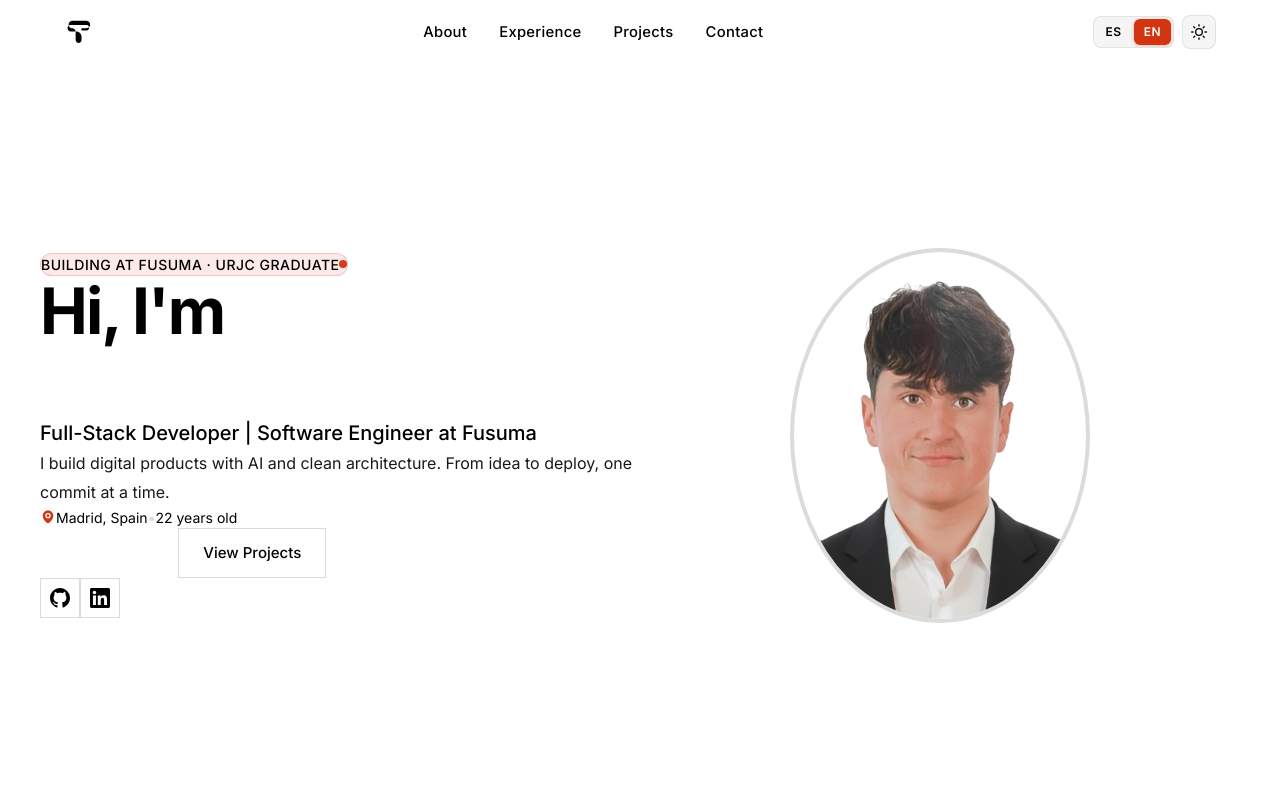
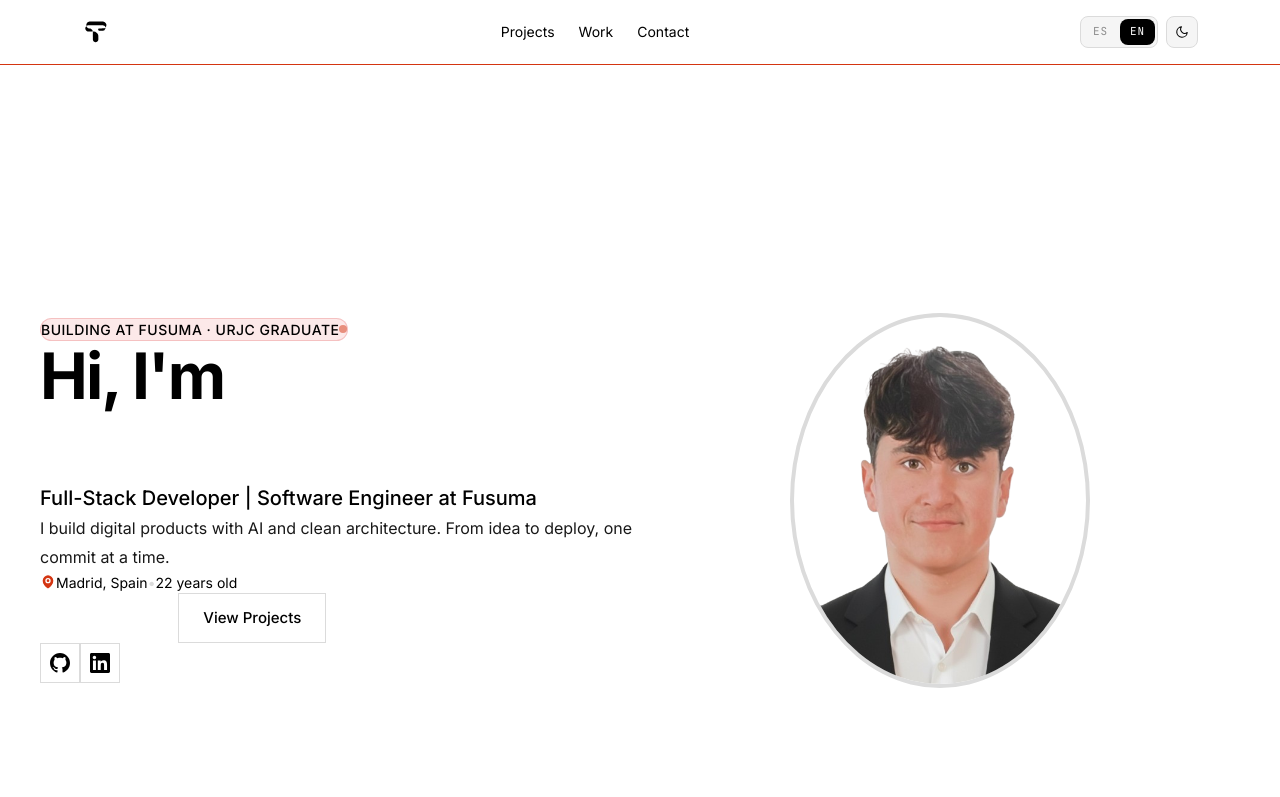
Before and after one commit to teijeiro7/teijeiro-portfolio, an Astro site: page / in a window 1280 px wide. Shown: the top 797 px of the page. Built offline with nearby package versions, Linux system fonts and the light colour scheme; Astro itself is replaced by a stand-in of ours.

Commit message:
refactor(nav): redesign header navigation
Text-based lang toggle, refined glassmorphism, cleaner mobile panel.

```diff
--- a/src/pages/components/nav.astro
+++ b/src/pages/components/nav.astro
@@ -3,23 +3,44 @@
 
 <header class="navbar" id="navbar">
   <div class="nav-container">
-    <a href="/" class="logo-link">
-      <img src="/images/logo.svg" alt="Cristian Teijeiro" class="logo-image" />
+    <a href="/" class="logo-link" aria-label="Cristian Teijeiro">
+      <svg class="logo-image" viewBox="0 0 1432 1432" role="img" aria-label="Cristian Teijeiro">
+        <g transform="translate(0.000000,1432.000000) scale(0.100000,-0.100000)" fill="currentColor" stroke="none">
+          <path d="M3860 12473 c-223 -13 -512 -93 -720 -198 -285 -144 -586 -449 -733
+-741 -30 -59 -80 -182 -117 -284 -22 -62 -50 -183 -59 -260 -31 -243 9 -718
+60 -728 9 -1 46 18 85 44 125 85 262 142 459 194 216 56 174 55 4180 55 3425
+0 3659 -1 3803 -18 123 -14 173 -25 264 -57 158 -57 259 -109 362 -186 256
+-194 401 -389 510 -686 10 -27 23 -48 30 -48 24 0 172 181 231 281 91 159 170
+336 199 451 46 178 51 220 51 438 0 182 -4 232 -23 330 -95 483 -362 883 -763
+1143 -186 121 -359 187 -642 244 l-132 27 -3495 1 c-1922 1 -3520 0 -3550 -2z"/>
+          <path d="M2163 10078 c-98 -94 -115 -113 -190 -217 -140 -194 -237 -428 -268
+-646 -27 -192 -28 -270 -6 -440 40 -315 125 -515 332 -775 213 -270 448 -418
+829 -523 l115 -32 1244 -3 c984 -2 1247 0 1258 10 12 10 14 27 9 83 -16 177
+-77 381 -163 545 -68 127 -96 170 -185 274 -167 197 -396 358 -658 464 -162
+65 -171 67 -555 97 -282 22 -485 68 -688 156 -121 53 -262 144 -427 275 -147
+117 -340 355 -422 519 -44 87 -105 233 -110 260 -7 40 -38 28 -115 -47z"/>
+          <path d="M11865 9369 c-166 -139 -442 -284 -635 -333 -250 -64 -152 -60 -1400
+-66 l-1135 -5 -68 -27 c-102 -40 -149 -71 -214 -143 -103 -111 -153 -237 -153
+-379 0 -123 13 -185 57 -274 45 -91 104 -158 193 -217 131 -87 17 -80 1245
+-80 l1090 0 95 24 c182 45 385 140 526 246 347 260 554 731 512 1164 -10 103
+-21 141 -40 141 -7 0 -40 -23 -73 -51z"/>
+          <path d="M5675 7380 l-120 -5 -3 -835 c-1 -459 2 -1391 8 -2070 7 -1015 12
+-1252 24 -1330 41 -258 145 -487 306 -674 115 -133 210 -215 344 -294 203
+-121 377 -176 642 -203 256 -26 579 46 798 178 357 215 580 526 669 932 20 93
+21 126 24 996 4 935 1 1046 -38 1279 -51 312 -171 621 -349 904 -124 197 -304
+395 -515 568 -416 342 -896 530 -1401 549 -82 3 -176 7 -209 8 -33 2 -114 1
+-180 -3z"/>
+        </g>
+      </svg>
     </a>
 
     <nav class="nav-menu" id="nav-menu">
-      <a href="#about" class="nav-link" data-i18="nav.about"
-        >About</a
-      >
-      <a href="#experience" class="nav-link" data-i18="nav.experience"
-        >Experience</a
-      >
       <a href="#projects" class="nav-link" data-i18="nav.projects">Projects</a>
+      <a href="#work" class="nav-link" data-i18="nav.work">Work</a>
       <a href="#contact" class="nav-link" data-i18="nav.contact">Contact</a>
     </nav>
 
     <div class="nav-actions">
-      <!-- Language Toggle - Text-based segmented control -->
       <div class="lang-toggle" id="language-toggle">
         <button class="lang-btn" data-lang="es" aria-label="Español">
           <span class="lang-text">ES</span>
@@ -29,7 +50,6 @@
         </button>
       </div>
 
-      <!-- Theme Toggle -->
       <button class="theme-toggle" id="theme-toggle" aria-label="Toggle theme">
         <svg
           class="sun-icon"
@@ -38,19 +58,19 @@
           viewBox="0 0 24 24"
           fill="none"
           stroke="currentColor"
-          stroke-width="2"
+          stroke-width="1.8"
           stroke-linecap="round"
           stroke-linejoin="round"
         >
-          <circle cx="12" cy="12" r="5"></circle>
-          <line x1="12" y1="1" x2="12" y2="3"></line>
-          <line x1="12" y1="21" x2="12" y2="23"></line>
-          <line x1="4.22" y1="4.22" x2="5.64" y2="5.64"></line>
-          <line x1="18.36" y1="18.36" x2="19.78" y2="19.78"></line>
-          <line x1="1" y1="12" x2="3" y2="12"></line>
-          <line x1="21" y1="12" x2="23" y2="12"></line>
-          <line x1="4.22" y1="19.78" x2="5.64" y2="18.36"></line>
-          <line x1="18.36" y1="5.64" x2="19.78" y2="4.22"></line>
+          <circle cx="12" cy="12" r="4"></circle>
+          <line x1="12" y1="2" x2="12" y2="4"></line>
+          <line x1="12" y1="20" x2="12" y2="22"></line>
+          <line x1="4.93" y1="4.93" x2="6.05" y2="6.05"></line>
+          <line x1="17.95" y1="17.95" x2="19.07" y2="19.07"></line>
+          <line x1="2" y1="12" x2="4" y2="12"></line>
+          <line x1="20" y1="12" x2="22" y2="12"></line>
+          <line x1="4.93" y1="19.07" x2="6.05" y2="17.95"></line>
+          <line x1="17.95" y1="6.05" x2="19.07" y2="4.93"></line>
         </svg>
         <svg
           class="moon-icon"
@@ -59,11 +79,11 @@
           viewBox="0 0 24 24"
           fill="none"
           stroke="currentColor"
-          stroke-width="2"
+          stroke-width="1.8"
           stroke-linecap="round"
           stroke-linejoin="round"
         >
-          <path d="M21 12.79A9 9 0 1 1 11.21 3 7 7 0 0 0 21 12.79z"></path>
+          <path d="M21 12.8A9 9 0 1 1 11.2 3a7 7 0 0 0 9.8 9.8z"></path>
         </svg>
       </button>
 
@@ -82,9 +102,8 @@
   <!-- Mobile Menu Panel -->
   <div class="mobile-panel" id="mobile-panel">
     <nav class="mobile-nav">
-      <a href="#about" class="mobile-link" data-i18="nav.about">About</a>
-      <a href="#experience" class="mobile-link" data-i18="nav.experience">Experience</a>
       <a href="#projects" class="mobile-link" data-i18="nav.projects">Projects</a>
+      <a href="#work" class="mobile-link" data-i18="nav.work">Work</a>
       <a href="#contact" class="mobile-link" data-i18="nav.contact">Contact</a>
     </nav>
     <div class="mobile-footer">
@@ -97,19 +116,19 @@
         </button>
       </div>
       <button class="theme-toggle" id="mobile-theme-toggle" aria-label="Toggle theme">
-        <svg class="sun-icon" width="16" height="16" viewBox="0 0 24 24" fill="none" stroke="currentColor" stroke-width="2" stroke-linecap="round" stroke-linejoin="round">
-          <circle cx="12" cy="12" r="5"></circle>
-          <line x1="12" y1="1" x2="12" y2="3"></line>
-          <line x1="12" y1="21" x2="12" y2="23"></line>
-          <line x1="4.22" y1="4.22" x2="5.64" y2="5.64"></line>
-          <line x1="18.36" y1="18.36" x2="19.78" y2="19.78"></line>
-          <line x1="1" y1="12" x2="3" y2="12"></line>
-          <line x1="21" y1="12" x2="23" y2="12"></line>
-          <line x1="4.22" y1="19.78" x2="5.64" y2="18.36"></line>
-          <line x1="18.36" y1="5.64" x2="19.78" y2="4.22"></line>
+        <svg class="sun-icon" width="16" height="16" viewBox="0 0 24 24" fill="none" stroke="currentColor" stroke-width="1.8" stroke-linecap="round" stroke-linejoin="round">
+          <circle cx="12" cy="12" r="4"></circle>
+          <line x1="12" y1="2" x2="12" y2="4"></line>
+          <line x1="12" y1="20" x2="12" y2="22"></line>
+          <line x1="4.93" y1="4.93" x2="6.05" y2="6.05"></line>
+          <line x1="17.95" y1="17.95" x2="19.07" y2="19.07"></line>
+          <line x1="2" y1="12" x2="4" y2="12"></line>
+          <line x1="20" y1="12" x2="22" y2="12"></line>
+          <line x1="4.93" y1="19.07" x2="6.05" y2="17.95"></line>
+          <line x1="17.95" y1="6.05" x2="19.07" y2="4.93"></line>
         </svg>
-        <svg class="moon-icon" width="16" height="16" viewBox="0 0 24 24" fill="none" stroke="currentColor" stroke-width="2" stroke-linecap="round" stroke-linejoin="round">
-          <path d="M21 12.79A9 9 0 1 1 11.21 3 7 7 0 0 0 21 12.79z"></path>
+        <svg class="moon-icon" width="16" height="16" viewBox="0 0 24 24" fill="none" stroke="currentColor" stroke-width="1.8" stroke-linecap="round" stroke-linejoin="round">
+          <path d="M21 12.8A9 9 0 1 1 11.2 3a7 7 0 0 0 9.8 9.8z"></path>
         </svg>
       </button>
     </div>
@@ -119,56 +138,22 @@
 <style is:global>
   /* ── Navbar Base ── */
   .navbar {
-    position: fixed;
+    position: sticky;
     top: 0;
     left: 0;
     right: 0;
     z-index: 100;
-    background: rgba(0, 0, 0, 0.7);
-    backdrop-filter: blur(24px) saturate(1.4);
-    -webkit-backdrop-filter: blur(24px) saturate(1.4);
-    border-bottom: 1px solid transparent;
-    transition: all 0.4s cubic-bezier(0.22, 1, 0.36, 1);
-    animation: navReveal 0.7s cubic-bezier(0.22, 1, 0.36, 1) both;
-  }
-
-  @keyframes navReveal {
-    from {
-      opacity: 0;
-      transform: translateY(-100%);
-    }
-    to {
-      opacity: 1;
-      transform: translateY(0);
-    }
-  }
-
-  .navbar.scrolled {
-    background: rgba(0, 0, 0, 0.88);
-    backdrop-filter: blur(28px) saturate(1.6);
-    -webkit-backdrop-filter: blur(28px) saturate(1.6);
-    border-bottom: 1px solid rgba(255, 255, 255, 0.06);
-  }
-
-  .light .navbar {
-    background: rgba(255, 255, 255, 0.75);
-    backdrop-filter: blur(24px) saturate(1.4);
-    -webkit-backdrop-filter: blur(24px) saturate(1.4);
-    border-bottom: 1px solid transparent;
-  }
-
-  .light .navbar.scrolled {
-    background: rgba(255, 255, 255, 0.92);
-    backdrop-filter: blur(28px) saturate(1.6);
-    -webkit-backdrop-filter: blur(28px) saturate(1.6);
-    border-bottom: 1px solid rgba(0, 0, 0, 0.06);
+    background: color-mix(in oklch, var(--bg) 92%, transparent);
+    backdrop-filter: blur(12px);
+    -webkit-backdrop-filter: blur(12px);
+    border-bottom: 1px solid var(--accent);
   }
 
   /* ── Container ── */
   .nav-container {
-    max-width: 1200px;
+    max-width: var(--container);
     margin: 0 auto;
-    padding: 0 1.5rem;
+    padding: 0 var(--gutter);
     display: flex;
     align-items: center;
     justify-content: space-between;
@@ -179,10 +164,7 @@
   .logo-link {
     display: flex;
     align-items: center;
-    text-decoration: none;
-    color: var(--text-primary);
-    font-weight: 700;
-    font-size: 1.15rem;
+    color: var(--fg);
     transition: opacity 0.25s ease;
     flex-shrink: 0;
   }
@@ -192,80 +174,46 @@
   }
 
   .logo-image {
-    width: 30px;
-    height: 30px;
-    transition: transform 0.4s cubic-bezier(0.34, 1.56, 0.64, 1);
-  }
-
-  .logo-link:hover .logo-image {
-    transform: scale(1.1);
-  }
-
-  .light .logo-image {
-    filter: invert(1) brightness(0) saturate(100%);
+    width: 28px;
+    height: 28px;
   }
 
   /* ── Desktop Nav Links ── */
   .nav-menu {
-    display: flex;
-    gap: 2rem;
+    display: none;
+    gap: 24px;
     align-items: center;
   }
 
   .nav-link {
-    color: var(--text-secondary);
-    text-decoration: none;
-    font-weight: 450;
-    font-size: 0.925rem;
-    letter-spacing: 0.02em;
+    color: var(--fg);
+    font-size: 14px;
     padding: 0.25rem 0;
-    position: relative;
-    transition: color 0.3s ease;
-  }
-
-  .nav-link::after {
-    content: "";
-    position: absolute;
-    bottom: -2px;
-    left: 50%;
-    width: 0;
-    height: 1.5px;
-    background: var(--accent);
-    border-radius: 2px;
-    transition: width 0.35s cubic-bezier(0.22, 1, 0.36, 1), left 0.35s cubic-bezier(0.22, 1, 0.36, 1);
-    transform: translateZ(0);
+    transition: color 0.15s ease;
   }
 
   .nav-link:hover {
-    color: var(--text-primary);
-  }
-
-  .nav-link:hover::after {
-    width: 100%;
-    left: 0;
+    color: var(--accent);
   }
 
   /* ── Nav Actions (desktop) ── */
   .nav-actions {
-    display: flex;
+    display: inline-flex;
     align-items: center;
-    gap: 0.5rem;
+    gap: 8px;
   }
 
   /* ── Pill Toggle Base ── */
   .lang-toggle {
-    display: flex;
-    background: rgba(255, 255, 255, 0.06);
-    border: 1px solid rgba(255, 255, 255, 0.1);
-    border-radius: 8px;
+    display: inline-flex;
+    align-items: center;
+    background: var(--surface);
+    border: 1px solid var(--border);
+    border-radius: var(--radius);
     overflow: hidden;
     padding: 2px;
     gap: 2px;
-  }
-
-  .light .lang-toggle {
-    background: rgba(0, 0, 0, 0.04);
-    border-color: rgba(0, 0, 0, 0.08);
+    font-family: var(--font-mono);
   }
 
   .lang-btn {
@@ -274,78 +222,58 @@
     justify-content: center;
     padding: 4px 10px;
     border: none;
-    border-radius: 6px;
+    border-radius: var(--radius);
     background: transparent;
-    color: var(--text-secondary);
+    color: var(--muted);
     cursor: pointer;
-    transition: all 0.3s cubic-bezier(0.22, 1, 0.36, 1);
+    transition: background 0.15s, color 0.15s;
     font-family: inherit;
-    font-size: 0.75rem;
-    font-weight: 600;
-    letter-spacing: 0.04em;
+    font-size: 11px;
+    letter-spacing: 0.08em;
   }
 
   .lang-btn:hover {
-    color: var(--text-primary);
+    color: var(--fg);
   }
 
   .lang-btn.active {
-    background: var(--accent);
-    color: #ffffff;
-    box-shadow: 0 1px 4px rgba(220, 38, 38, 0.3);
+    background: var(--fg);
+    color: var(--bg);
   }
 
   .lang-btn.active:hover {
-    color: #ffffff;
+    color: var(--bg);
   }
 
   /* ── Theme Toggle ── */
   .theme-toggle {
-    display: flex;
+    display: inline-flex;
     align-items: center;
     justify-content: center;
-    width: 34px;
-    height: 34px;
-    border: 1px solid rgba(255, 255, 255, 0.1);
-    border-radius: 8px;
-    background: rgba(255, 255, 255, 0.06);
-    color: var(--text-secondary);
+    width: 32px;
+    height: 32px;
+    background: var(--surface);
+    border: 1px solid var(--border);
+    border-radius: var(--radius);
+    color: var(--fg);
     cursor: pointer;
-    transition: all 0.3s cubic-bezier(0.22, 1, 0.36, 1);
+    transition: border-color 0.15s, background 0.15s;
     flex-shrink: 0;
   }
 
-  .light .theme-toggle {
-    background: rgba(0, 0, 0, 0.04);
-    border-color: rgba(0, 0, 0, 0.08);
+  .theme-toggle:hover {
+    border-color: var(--fg);
   }
 
-  .theme-toggle:hover {
-    background: rgba(255, 255, 255, 0.12);
-    color: var(--text-primary);
-    border-color: rgba(255, 255, 255, 0.2);
-    transform: translateY(-1px);
+  .theme-toggle svg { width: 14px; height: 14px; }
+  .theme-toggle .sun-icon { display: none; }
+  .theme-toggle .moon-icon { display: block; }
+  html.dark .theme-toggle .sun-icon { display: block; }
+  html.dark .theme-toggle .moon-icon { display: none; }
+
+  @media (min-width: 768px) {
+    .nav-menu { display: inline-flex; }
   }
-
-  .light .theme-toggle:hover {
-    background: rgba(0, 0, 0, 0.08);
-    border-color: rgba(0, 0, 0, 0.15);
-  }
-
-  .theme-toggle .sun-icon,
-  .theme-toggle .moon-icon {
-    transition: opacity 0.3s ease, transform 0.4s cubic-bezier(0.34, 1.56, 0.64, 1);
-  }
-
-  .theme-toggle:hover .sun-icon,
-  .theme-toggle:hover .moon-icon {
-    transform: scale(1.15);
-  }
-
-  .dark .theme-toggle .sun-icon { display: none; }
-  .dark .theme-toggle .moon-icon { display: block; }
-  .light .theme-toggle .sun-icon { display: block; }
-  .light .theme-toggle .moon-icon { display: none; }
 
   /* ── Mobile Menu Toggle ── */
   .mobile-menu-toggle {
@@ -354,37 +282,21 @@
     justify-content: center;
     align-items: center;
     gap: 5px;
-    width: 34px;
-    height: 34px;
-    background: rgba(255, 255, 255, 0.06);
-    border: 1px solid rgba(255, 255, 255, 0.1);
-    border-radius: 8px;
+    width: 32px;
+    height: 32px;
+    background: var(--surface);
+    border: 1px solid var(--border);
+    border-radius: var(--radius);
     cursor: pointer;
-    transition: all 0.3s ease;
     padding: 8px 7px;
     flex-shrink: 0;
-  }
-
-  .light .mobile-menu-toggle {
-    background: rgba(0, 0, 0, 0.04);
-    border-color: rgba(0, 0, 0, 0.08);
-  }
-
-  .mobile-menu-toggle:hover {
-    background: rgba(255, 255, 255, 0.12);
-    border-color: rgba(255, 255, 255, 0.2);
-  }
-
-  .light .mobile-menu-toggle:hover {
-    background: rgba(0, 0, 0, 0.08);
-    border-color: rgba(0, 0, 0, 0.15);
   }
 
   .hamburger-line {
     display: block;
     width: 18px;
     height: 2px;
-    background: var(--text-secondary);
+    background: var(--fg);
     border-radius: 2px;
     transition: all 0.35s cubic-bezier(0.22, 1, 0.36, 1);
   }
@@ -412,20 +324,14 @@
     left: 0;
     right: 0;
     bottom: 0;
-    background: rgba(0, 0, 0, 0.96);
-    backdrop-filter: blur(20px);
-    -webkit-backdrop-filter: blur(20px);
+    background: var(--bg);
     flex-direction: column;
-    padding: 2rem 1.5rem;
+    padding: 2rem var(--gutter);
     opacity: 0;
     visibility: hidden;
-    transition: all 0.4s cubic-bezier(0.22, 1, 0.36, 1);
+    transition: opacity 0.3s ease, visibility 0.3s ease;
     z-index: 99;
     overflow-y: auto;
-  }
-
-  .light .mobile-panel {
-    background: rgba(255, 255, 255, 0.98);
   }
 
   .mobile-panel.active {
@@ -443,35 +349,16 @@
   }
 
   .mobile-link {
-    color: var(--text-secondary);
-    text-decoration: none;
+    color: var(--fg);
     font-size: 1.75rem;
     font-weight: 500;
     letter-spacing: -0.02em;
     padding: 0.75rem 0;
-    transition: color 0.3s ease, transform 0.3s ease;
-    position: relative;
-  }
-
-  .mobile-link::after {
-    content: "";
-    position: absolute;
-    bottom: 0.25rem;
-    left: 50%;
-    transform: translateX(-50%);
-    width: 0;
-    height: 2px;
-    background: var(--accent);
-    border-radius: 2px;
-    transition: width 0.35s cubic-bezier(0.22, 1, 0.36, 1);
+    transition: color 0.15s ease;
   }
 
   .mobile-link:hover {
-    color: var(--text-primary);
-  }
-
-  .mobile-link:hover::after {
-    width: 100%;
+    color: var(--accent);
   }
 
   .mobile-footer {
@@ -480,70 +367,30 @@
     justify-content: center;
     gap: 0.75rem;
     padding-top: 2rem;
-    border-top: 1px solid rgba(255, 255, 255, 0.08);
+    border-top: 1px solid var(--border);
   }
 
-  .light .mobile-footer {
-    border-top-color: rgba(0, 0, 0, 0.08);
-  }
-
-  /* ── Responsive ── */
   @media (max-width: 768px) {
-    .nav-container {
-      padding: 0 1rem;
-      height: 64px;
-    }
-
-    .nav-menu {
-      display: none;
-    }
-
-    .nav-actions .lang-toggle {
-      display: none;
-    }
-
-    .nav-actions .theme-toggle {
-      display: none;
-    }
-
-    .mobile-menu-toggle {
-      display: flex;
-    }
-
-    .mobile-panel {
-      display: flex;
-    }
+    .nav-container { padding: 0 1rem; height: 64px; }
+    .nav-actions .lang-toggle { display: none; }
+    .nav-actions .theme-toggle { display: none; }
+    .mobile-menu-toggle { display: flex; }
+    .mobile-panel { display: flex; }
   }
 
   @media (min-width: 769px) {
-    .mobile-panel {
-      display: none !important;
-    }
+    .mobile-panel { display: none !important; }
   }
 
   @media (max-width: 480px) {
-    .nav-container {
-      padding: 0 0.75rem;
-      height: 58px;
-    }
-
-    .mobile-panel {
-      top: 58px;
-    }
-
-    .mobile-link {
-      font-size: 1.5rem;
-    }
+    .nav-container { padding: 0 0.75rem; height: 58px; }
+    .mobile-panel { top: 58px; }
+    .mobile-link { font-size: 1.5rem; }
   }
 </style>
 
 <script>
-  import {
-    translations,
-    type Language,
-  } from "../../i18n/translations";
-
-  translations["en"];
+  import { translations, type Language } from "../../i18n/translations";
 
   function getNestedValue(obj: any, path: string): string {
     return path.split(".").reduce((acc, part) => acc && acc[part], obj);
@@ -562,10 +409,8 @@
 
   // ── Language Toggle ──
   const langToggles = document.querySelectorAll(".lang-toggle");
-  let currentLanguage: Language = "en";
 
   function setLanguage(lang: Language) {
-    currentLanguage = lang;
     localStorage.setItem("language", lang);
 
     langToggles.forEach((toggle) => {
@@ -576,10 +421,6 @@
 
     updatePageTranslations(lang);
     document.documentElement.lang = lang;
-
-    window.dispatchEvent(
-      new CustomEvent("languagechange", { detail: { language: lang } })
-    );
   }
 
   langToggles.forEach((toggle) => {
@@ -612,20 +453,6 @@
     });
   });
 
-  // ── Scroll Effect ──
-  const navbar = document.getElementById("navbar");
-  let ticking = false;
-
-  window.addEventListener("scroll", () => {
-    if (!ticking) {
-      requestAnimationFrame(() => {
-        navbar?.classList.toggle("scrolled", window.scrollY > 40);
-        ticking = false;
-      });
-      ticking = true;
-    }
-  });
-
   // ── Mobile Menu ──
   const mobileToggle = document.getElementById("mobile-menu-toggle");
   const mobilePanel = document.getElementById("mobile-panel");
@@ -644,19 +471,11 @@
 
   mobileToggle?.addEventListener("click", toggleMenu);
 
-  // Close on link click
   mobilePanel?.querySelectorAll(".mobile-link").forEach((link) => {
     link.addEventListener("click", closeMenu);
   });
 
-  // Close on Escape
   document.addEventListener("keydown", (e) => {
     if (e.key === "Escape" && menuOpen) closeMenu();
   });
-
-  // ── Sync language changes from other components ──
-  window.addEventListener("languagechange", ((e: Event) => {
-    const customEvent = e as CustomEvent;
-    setLanguage(customEvent.detail.language);
-  }) as EventListener);
 </script>
```
